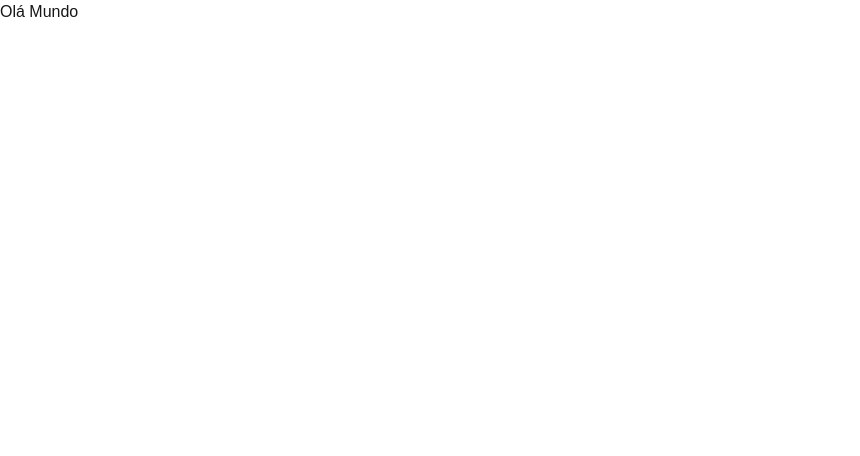
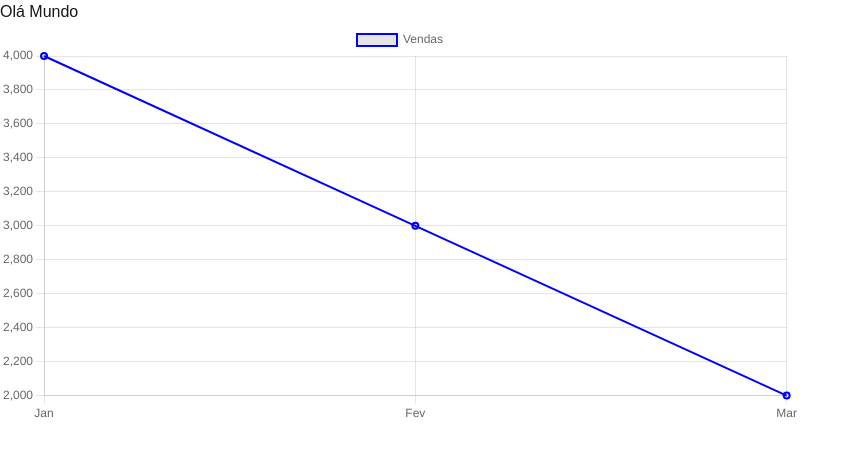
Before and after one commit to Joao-Victor-Martins/mxo-sistem, a Next.js app: page / in a window 1280 px wide. Shown: the top 456 px of the page, without its empty margins (0-860 px from the left). Built offline with nearby package versions, Linux system fonts and the light colour scheme.

Commit message:
Firsts Steps of development "MXO-Sistem"

```diff
--- /dev/null
+++ b/app/components/GraphTest/index.tsx
@@ -0,0 +1,43 @@
+"use client";
+import {
+  Chart as ChartJS,
+  CategoryScale,
+  LinearScale,
+  PointElement,
+  LineElement,
+  Title,
+  Tooltip,
+  Legend,
+} from "chart.js";
+import { Line } from "react-chartjs-2";
+
+// ✅ Registrar os componentes necessários
+ChartJS.register(
+  CategoryScale,
+  LinearScale,
+  PointElement,
+  LineElement,
+  Title,
+  Tooltip,
+  Legend
+);
+
+const data = {
+  labels: ["Jan", "Fev", "Mar"],
+  datasets: [
+    {
+      label: "Vendas",
+      data: [4000, 3000, 2000],
+      borderColor: "blue",
+      borderWidth: 2,
+    },
+  ],
+};
+
+export default function GraphTest() {
+  return (
+    <div style={{width: 800, height: 400}}>
+      <Line data={data} />
+    </div>
+  );
+}
--- a/app/page.tsx
+++ b/app/page.tsx
@@ -1,9 +1,11 @@
 import Image from "next/image";
+import GraphTest from "./components/GraphTest";
 
 export default function Home() {
   return (
     <main>
       <h1>Olá Mundo</h1>
+      <GraphTest />
     </main>
   );
 }
```
Also changed, not shown: package.json (+7 -5 lines), 1 other file (tests, documents, lock files or other folders).
